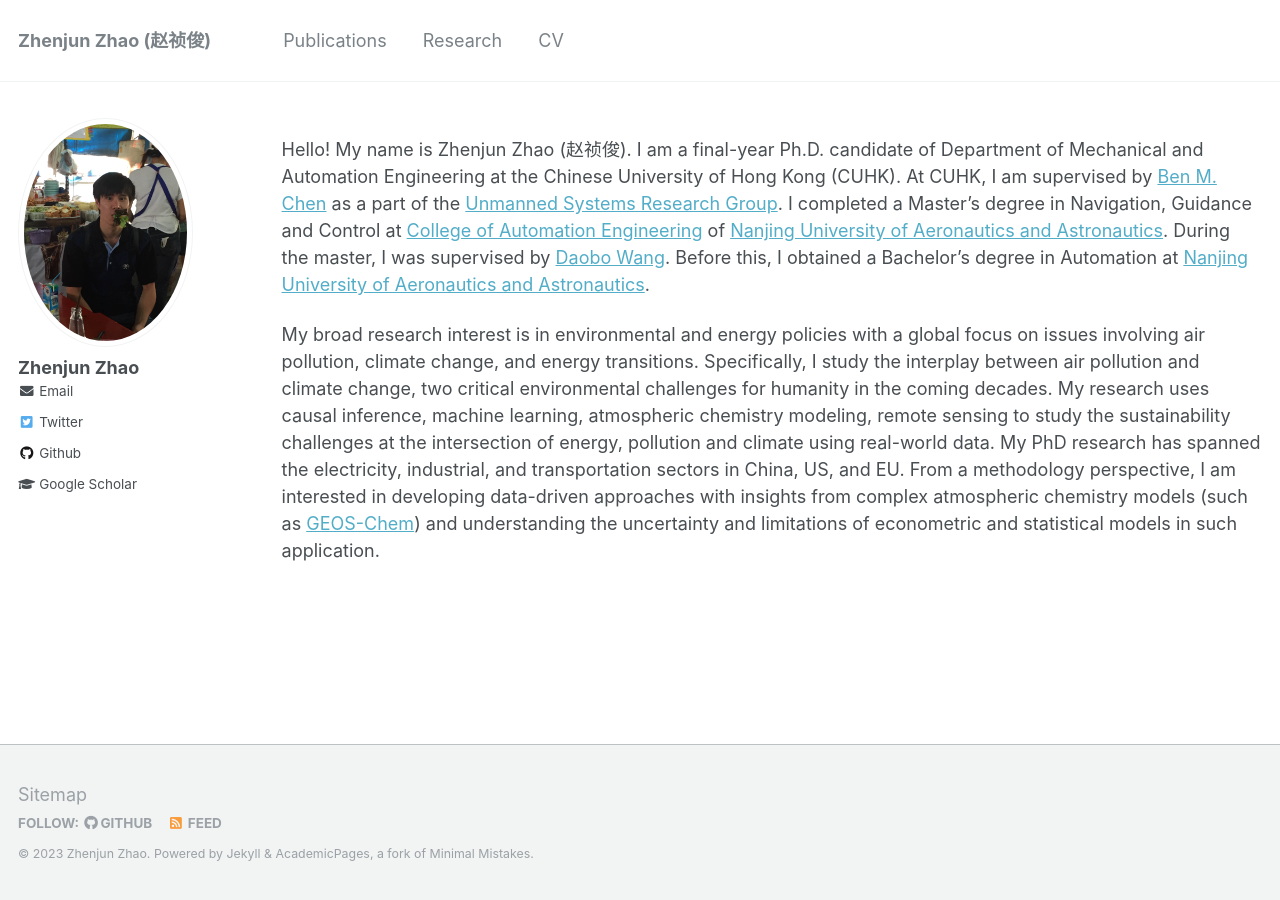
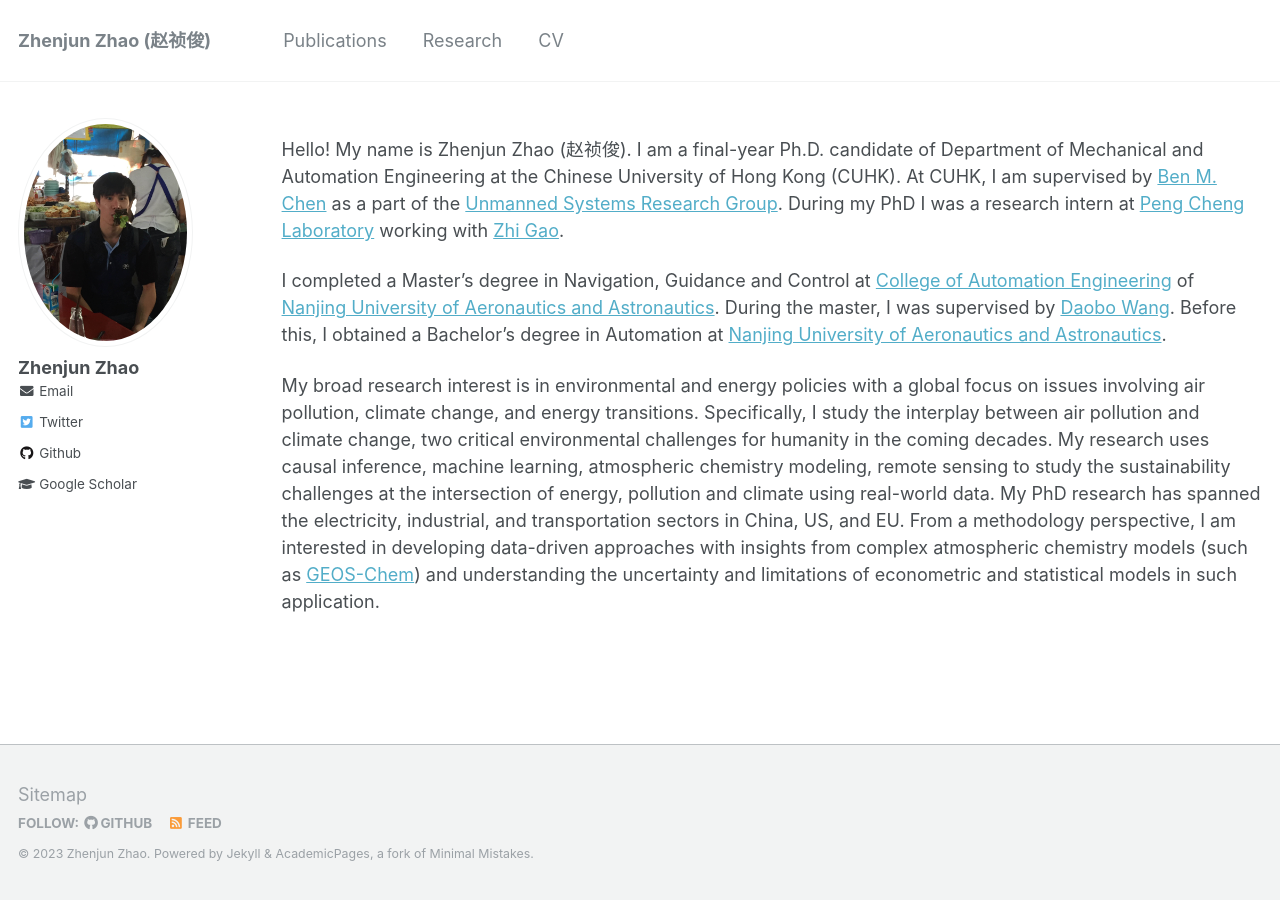
Before and after one commit to ericzzj1989/ericzzj1989.github.io, a Jekyll site: the page built from _pages/about.md, in a window 1280 px wide. Built offline with Jekyll 4.4.1, drawn with Linux system fonts in a browser that asks for light colours.

Commit message:
Update about.md

```diff
--- a/_pages/about.md
+++ b/_pages/about.md
@@ -7,6 +7,8 @@ author_profile: true
 
 {% include base_path %}
 
-Hello! My name is Zhenjun Zhao (赵祯俊). I am a final-year Ph.D. candidate of Department of Mechanical and Automation Engineering at the Chinese University of Hong Kong (CUHK). At CUHK, I am supervised by [Ben M. Chen](http://www.mae.cuhk.edu.hk/~bmchen) as a part of the [Unmanned Systems Research Group](https://http://www.mae.cuhk.edu.hk/~usr/). I completed a Master’s degree in Navigation, Guidance and Control at [College of Automation Engineering](http://cae.nuaa.edu.cn/) of [Nanjing University of Aeronautics and Astronautics](https://www.nuaa.edu.cn/). During the master, I was supervised by [Daobo Wang](http://cae.nuaa.edu.cn/2018/0906/c13664a132075/page.htm). Before this, I obtained a Bachelor’s degree in Automation at [Nanjing University of Aeronautics and Astronautics](https://www.nuaa.edu.cn/).
+Hello! My name is Zhenjun Zhao (赵祯俊). I am a final-year Ph.D. candidate of Department of Mechanical and Automation Engineering at the Chinese University of Hong Kong (CUHK). At CUHK, I am supervised by [Ben M. Chen](http://www.mae.cuhk.edu.hk/~bmchen) as a part of the [Unmanned Systems Research Group](https://http://www.mae.cuhk.edu.hk/~usr/). During my PhD I was a research intern at [Peng Cheng Laboratory](https://www.pcl.ac.cn/) working with [Zhi Gao](https://gaozhinuswhu.com/).
+
+I completed a Master’s degree in Navigation, Guidance and Control at [College of Automation Engineering](http://cae.nuaa.edu.cn/) of [Nanjing University of Aeronautics and Astronautics](https://www.nuaa.edu.cn/). During the master, I was supervised by [Daobo Wang](http://cae.nuaa.edu.cn/2018/0906/c13664a132075/page.htm). Before this, I obtained a Bachelor’s degree in Automation at [Nanjing University of Aeronautics and Astronautics](https://www.nuaa.edu.cn/).
 
 My broad research interest is in environmental and energy policies with a global focus on issues involving air pollution, climate change, and energy transitions. Specifically, I study the interplay between air pollution and climate change, two critical environmental challenges for humanity in the coming decades. My research uses causal inference, machine learning, atmospheric chemistry modeling, remote sensing to study the sustainability challenges at the intersection of energy, pollution and climate using real-world data. My PhD research has spanned the electricity, industrial, and transportation sectors in China, US, and EU. From a methodology perspective, I am interested in developing data-driven approaches with insights from complex atmospheric chemistry models (such as [GEOS-Chem](http://acmg.seas.harvard.edu/geos/)) and understanding the uncertainty and limitations of econometric and statistical models in such application.
```
